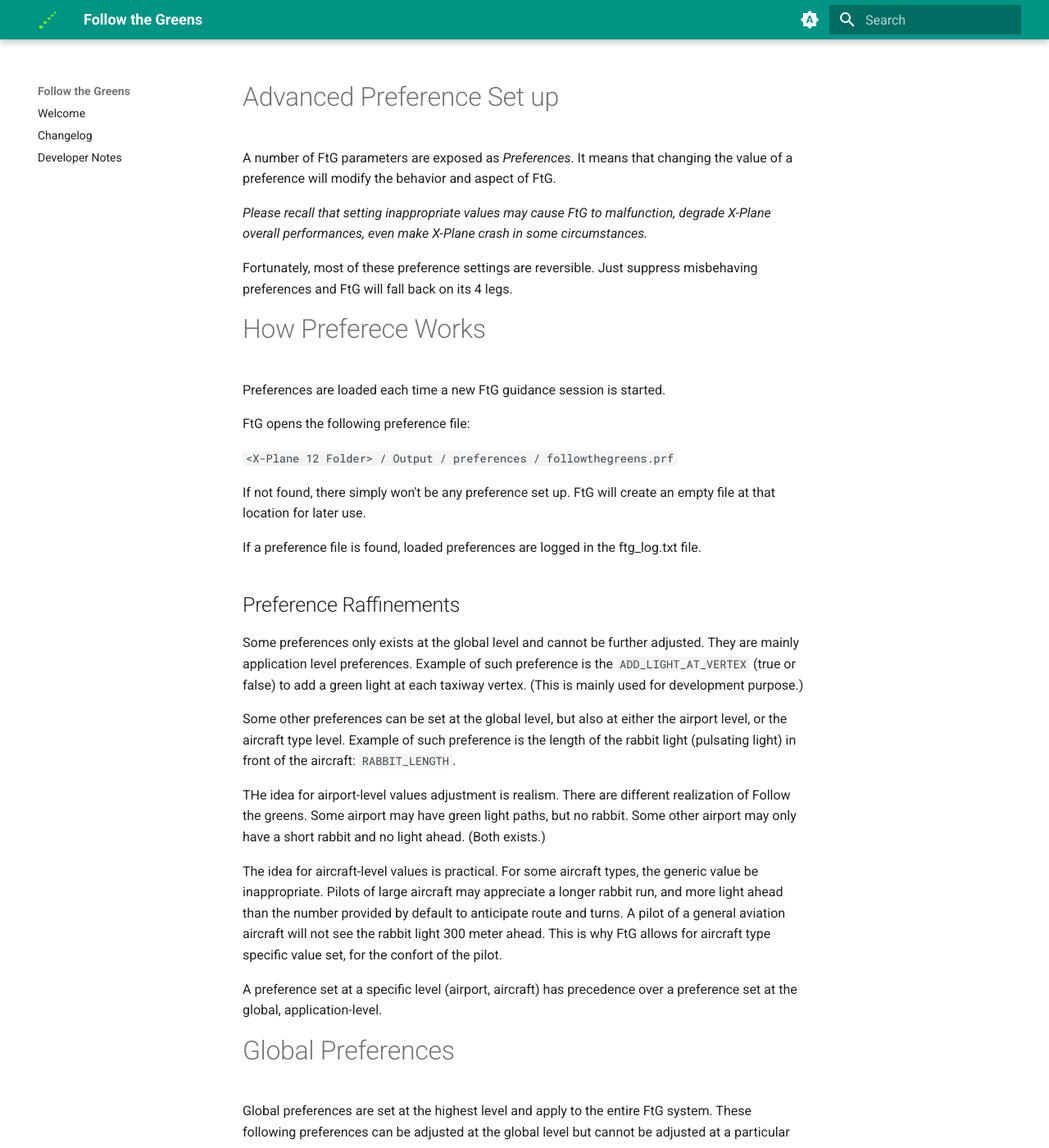
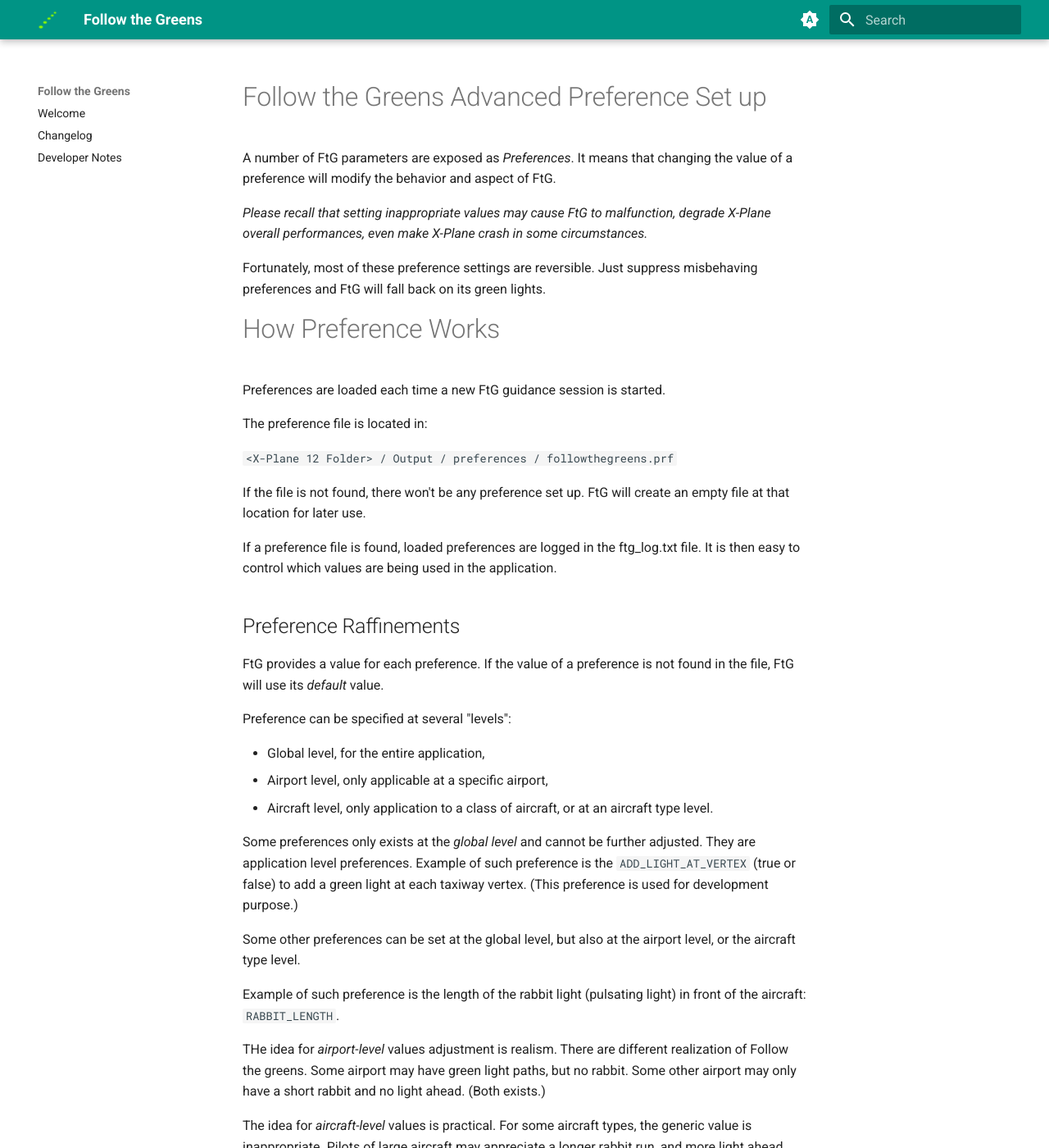
Before and after one commit to devleaks/followthegreens, an MkDocs documentation site: the page built from docs/preferences.md, in a window 1280 px wide and 1400 px high. Shown: the whole window at 82% size. Built offline with MkDocs 1.6.1 and Material for MkDocs 9.7.7, drawn with Linux system fonts in a browser that asks for light colours; some of the changed text lies outside the part shown.

Commit message:
Update preferences.md

```diff
--- a/docs/preferences.md
+++ b/docs/preferences.md
@@ -1,4 +1,4 @@
-# Advanced Preference Set up
+# Follow the Greens Advanced Preference Set up
 
 A number of FtG parameters are exposed as _Preferences_.
 It means that changing the value of a preference will modify the behavior and aspect of FtG.
@@ -7,43 +7,56 @@
 degrade X-Plane overall performances, even make X-Plane crash in some circumstances.*
 
 Fortunately, most of these preference settings are reversible.
-Just suppress misbehaving preferences and FtG will fall back on its 4 legs.
+Just suppress misbehaving preferences and FtG will fall back on its green lights.
 
 
-# How Preferece Works
+# How Preference Works
 
 Preferences are loaded each time a new FtG guidance session is started.
 
-FtG opens the following preference file:
+The preference file is located in:
 
 `<X-Plane 12 Folder> / Output / preferences / followthegreens.prf`
 
-If not found, there simply won't be any preference set up.
+If the file is not found, there won't be any preference set up.
 FtG will create an empty file at that location for later use.
 
 If a preference file is found, loaded preferences are logged in the ftg_log.txt file.
+It is then easy to control which values are being used in the application.
 
 
 ## Preference Raffinements
 
-Some preferences only exists at the global level and cannot be further adjusted.
-They are mainly application level preferences.
+FtG provides a value for each preference.
+If the value of a preference is not found in the file,
+FtG will use its _default_ value.
+
+Preference can be specified at several "levels":
+
+- Global level, for the entire application,
+- Airport level, only applicable at a specific airport,
+- Aircraft level, only application to a class of aircraft, or at an aircraft type level.
+
+Some preferences only exists at the _global level_ and cannot be further adjusted.
+They are application level preferences.
 Example of such preference is the `ADD_LIGHT_AT_VERTEX` (true or false) to add a green light
-at each taxiway vertex. (This is mainly used for development purpose.)
+at each taxiway vertex.
+(This preference is used for development purpose.)
 
-Some other preferences can be set at the global level, but also at either the airport level,
+Some other preferences can be set at the global level, but also at the airport level,
 or the aircraft type level.
+
 Example of such preference is the length of the rabbit light (pulsating light)
 in front of the aircraft: `RABBIT_LENGTH`.
 
-THe idea for airport-level values adjustment is realism.
+THe idea for _airport-level_ values adjustment is realism.
 There are different realization of Follow the greens.
 Some airport may have green light paths, but no rabbit.
 Some other airport may only have a short rabbit and no light ahead.
 (Both exists.)
 
-The idea for aircraft-level values is practical.
-For some aircraft types, the generic value be inappropriate.
+The idea for _aircraft-level_ values is practical.
+For some aircraft types, the generic value is inappropriate.
 Pilots of large aircraft may appreciate a longer rabbit run, and more light ahead
 than the number provided by default to anticipate route and turns.
 A pilot of a general aviation aircraft will not see the rabbit light 300 meter ahead.
```
